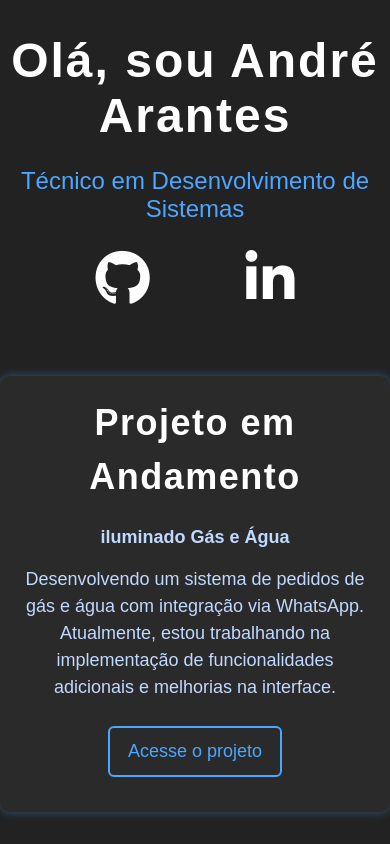
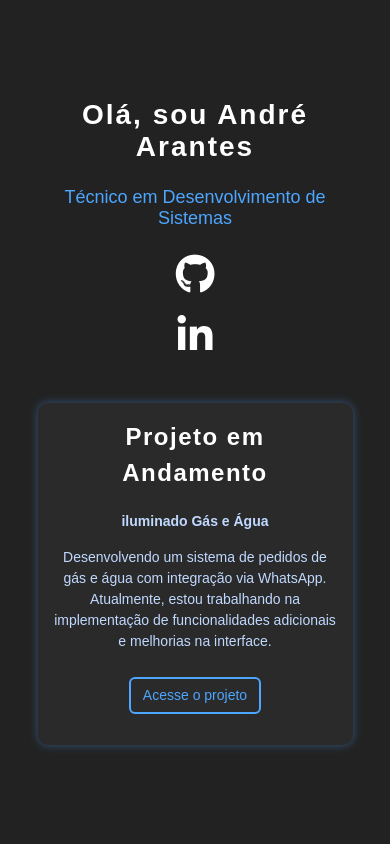
Before and after one commit to arantesandre/personal-page, a plain HTML site: page index.html in a window 390 px wide. Drawn offline with Linux system fonts and the light colour scheme.

Commit message:
Atualizando style

```diff
--- a/style.css
+++ b/style.css
@@ -1,5 +1,6 @@
 * {
   margin: 0;
+  box-sizing: border-box;
 }
 
 body {
@@ -9,6 +10,7 @@ body {
   justify-content: center;
   align-items: center;
   font-family: Arial, sans-serif;
+  padding: 20px;
 }
 
 main {
@@ -16,20 +18,23 @@ main {
   display: flex;
   flex-direction: column;
   gap: 24px;
+  max-width: 90%;
 }
 
+/* Título */
 h1 {
   color: #ffffff;
   font-size: 48px;
   letter-spacing: 2px;
 }
 
+/* Subtítulo */
 p {
-  /* color: #8c7853; */
   color: #4da6ff;
   font-size: 24px;
 }
 
+/* Ícones */
 .icon {
   display: flex;
   justify-content: space-evenly;
@@ -38,17 +43,17 @@ p {
 a {
   color: #ffffff;
   font-size: 56px;
+  transition: all 0.3s ease;
 }
 
-/* efeito acender */
+/* Hover nos ícones */
 a:hover {
   color: #00ffcc;
   transform: scale(1.1);
   text-shadow: 0 0 8px #00ffcc, 0 0 15px #00ffcc;
 }
 
-/* PORTFOLIO */
-
+/* Seção do projeto */
 .projeto {
   margin-top: 40px;
   color: #4da6ff;
@@ -57,11 +62,8 @@ a:hover {
   margin-right: auto;
   padding: 20px;
   background-color: #2a2a2a;
-  /* leve fundo escuro para destacar */
   border-radius: 10px;
   box-shadow: 0 0 10px rgba(77, 166, 255, 0.4);
-  /* sombra azul suave */
-  font-family: Arial, sans-serif;
   line-height: 1.5;
 }
 
@@ -69,7 +71,6 @@ a:hover {
   font-size: 36px;
   margin-bottom: 20px;
   color: #ffffff;
-  text-align: center;
   letter-spacing: 1.5px;
 }
 
@@ -77,7 +78,6 @@ a:hover {
   font-size: 18px;
   margin-bottom: 15px;
   color: #c0d9ff;
-  text-align: center;
 }
 
 .projeto a {
@@ -93,11 +93,76 @@ a:hover {
 }
 
 .projeto a:hover {
-  /* background-color: #4da6ff;
-  color: #222222;
-  text-decoration: none; */
-
   color: #00ffcc;
   transform: scale(1.1);
   text-shadow: 0 0 8px #00ffcc, 0 0 15px #00ffcc;
 }
+
+/* RESPONSIVO */
+
+/* Tablets */
+@media (max-width: 768px) {
+  h1 {
+    font-size: 36px;
+  }
+
+  p {
+    font-size: 20px;
+  }
+
+  .icon {
+    flex-direction: column;
+    gap: 16px;
+    align-items: center;
+  }
+
+  a {
+    font-size: 48px;
+  }
+
+  .projeto {
+    padding: 16px;
+    margin: 20px auto 0;
+  }
+
+  .projeto h2 {
+    font-size: 28px;
+  }
+
+  .projeto p {
+    font-size: 16px;
+  }
+
+  .projeto a {
+    font-size: 16px;
+    padding: 8px 14px;
+  }
+}
+
+/* Celulares */
+@media (max-width: 480px) {
+  h1 {
+    font-size: 28px;
+  }
+
+  p {
+    font-size: 18px;
+  }
+
+  a {
+    font-size: 40px;
+  }
+
+  .projeto h2 {
+    font-size: 24px;
+  }
+
+  .projeto p {
+    font-size: 14px;
+  }
+
+  .projeto a {
+    font-size: 14px;
+    padding: 6px 12px;
+  }
+}
```
